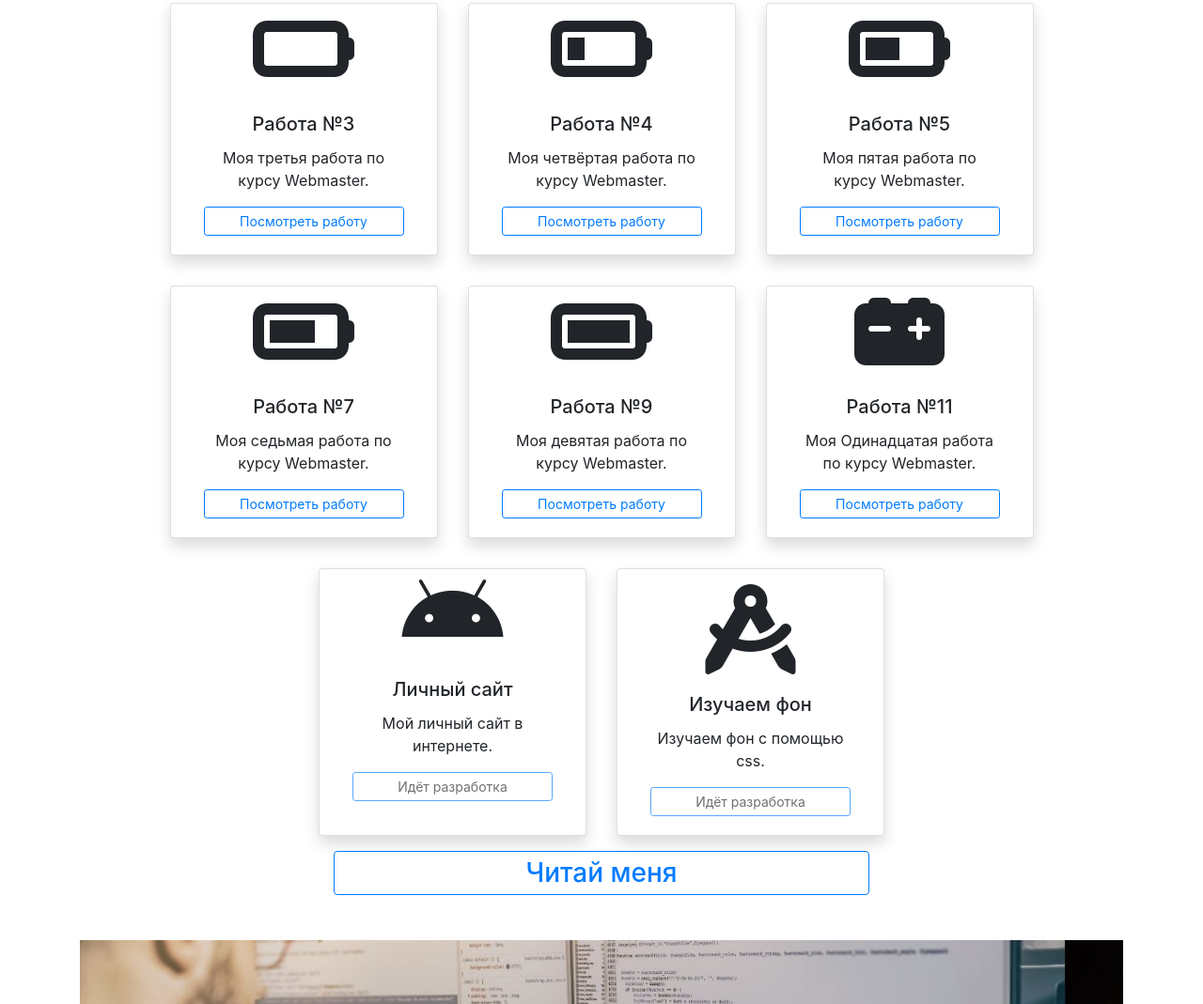
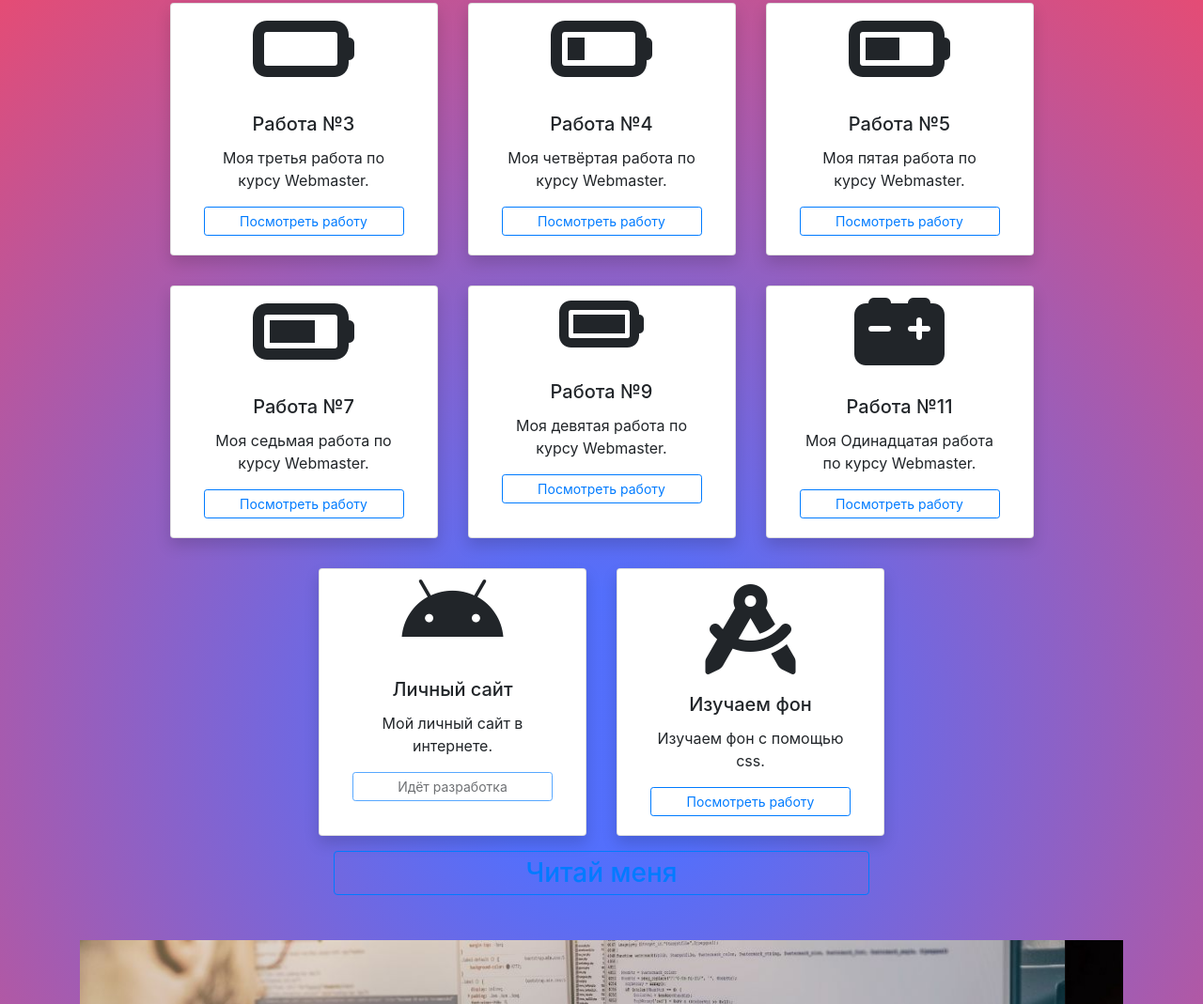
Before and after one commit to zhdunchik/zhdunchik.github.io, a plain HTML site: page index.html in a window 1280 px wide. Shown: the part 175-1244 px from the top of the page at 94% size. Drawn offline with nearby package versions, Linux system fonts and the light colour scheme.

Commit message:
Add files via upload

```diff
--- /dev/null
+++ b/css/main.css
@@ -0,0 +1,3 @@
+body{
+    background: rgb(63,94,251);
+    background: radial-gradient(circle, rgba(63,94,251,0.8939950980392157) 13%, rgba(252,70,95,1) 100%);}
--- a/index.html
+++ b/index.html
@@ -17,6 +17,7 @@
     />
     <!-- подключаем иконочный шрифт -->
     <script src="https://kit.fontawesome.com/4238797e34.js" crossorigin="anonymous"></script>
+    <link rel="stylesheet" href="css/main.css">
 
     <title>Стартовая страница // Webmaster</title>
   </head>
@@ -72,7 +73,7 @@
           </div>
         </div>
         <div class="card col-md-3 text-center m-3 shadow">  <!-- fifth card -->
-          <i class="fas fa-battery-full fa-6x"></i>
+          <i class="fas fa-battery-full fa-5x"></i>
           <div class="card-body">
             <h5 class="card-title">Работа №9</h5>
             <p class="card-text">
@@ -102,13 +103,13 @@
           </div>
         </div>
         <div class="card col-md-3 text-center m-3 shadow">  <!-- 8 card -->
-          <i class="fas fa-drafting-compass  mt-3 fa-6x"></i>
+          <i class="fas fa-drafting-compass mt-3 fa-6x"></i>
           <div class="card-body">
             <h5 class="card-title">Изучаем фон</h5>
             <p class="card-text">
               Изучаем фон с помощью css.
             </p>
-            <a class="btn btn-outline-primary stretched-link btn-sm btn-block disabled">Идёт разработка</a>
+            <a href="https://zhdunchik.github.io/bg" target="_blanlk" class="btn btn-outline-primary stretched-link btn-sm btn-block">Посмотреть работу</a>
           </div>
         </div>
       </div>
```
